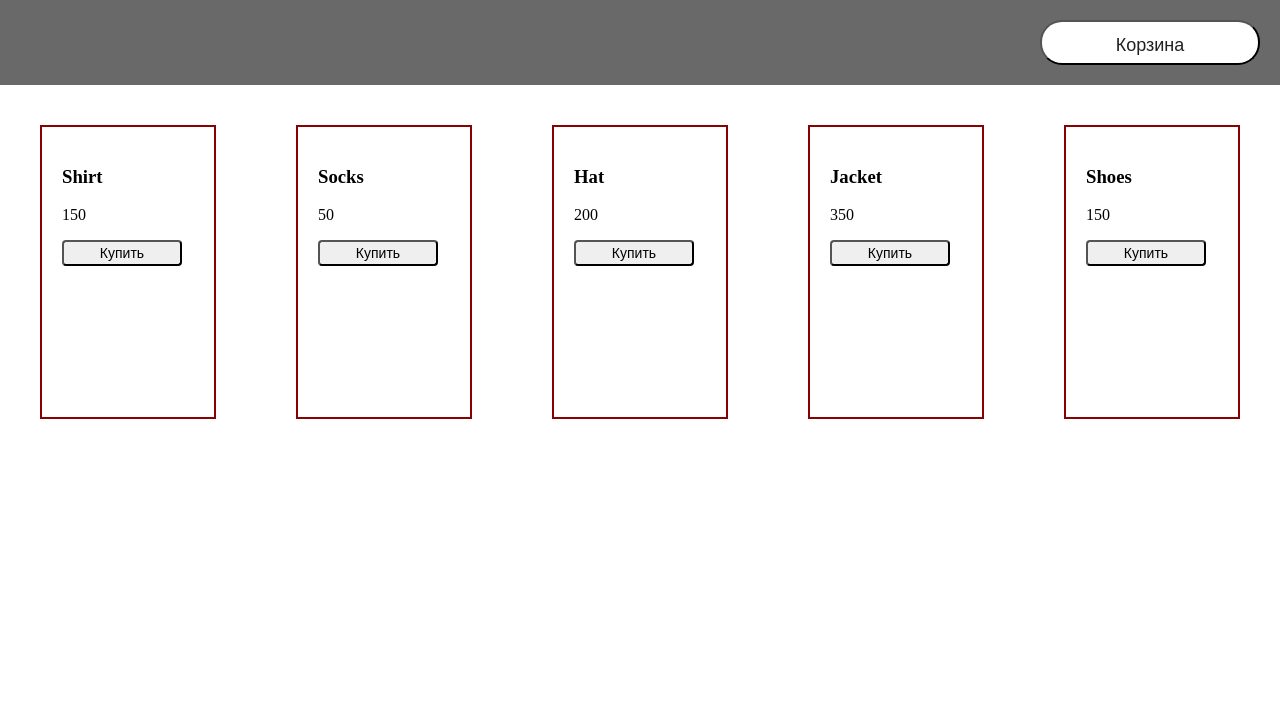
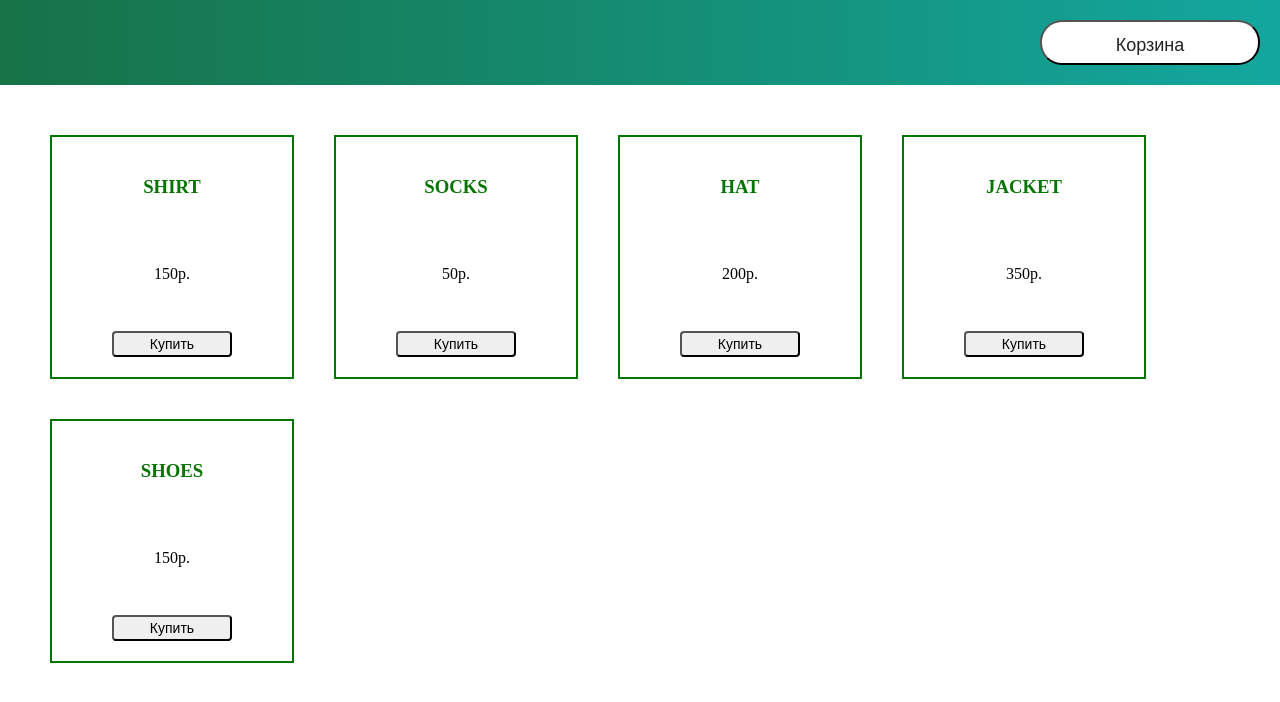
Before and after one commit to Demut91/JS-E-shop-pet-project, a plain HTML site: page index.html in a window 1280 px wide. Drawn offline with Linux system fonts and the light colour scheme.

Commit message:
trying to make some logic

```diff
--- a/main.js
+++ b/main.js
@@ -4,8 +4,8 @@ class GoodsItem {
     this.price = price;
   }
   render () {
-    return `<div class="product-item"><h3>${this.title}</h3>
-      <p>${this.price}</p><button class="buy-btn">Купить</button></div>`;
+    return `<div class="product-item"><h3 class="item-title">${this.title}</h3>
+      <p>${this.price}р.</p><button class="buy-btn">Купить</button></div>`;
   }
 }
 
@@ -60,7 +60,12 @@ class Cart {
 
 	list = []
 	sum = 0
-	adding (goodItem) {}
+	adding (goodItem) {
+        this.sum = this.sum + GoodsItem.price
+        if (this.list.indexOf(goodItem) < 0) {
+			this.list.push(goodItem)
+			}
+    }
     removing (goodItem) {}
     render () {}
 }
--- a/style.css
+++ b/style.css
@@ -4,7 +4,7 @@ body {
 .header {
   display: flex;
   justify-content: flex-end;
-    background-color: dimgrey;
+  background-image: linear-gradient(90deg, #177247 0%, #13a79f 100%);
   padding: 20px;
 }
 .btn-cart {
@@ -18,17 +18,28 @@ body {
   line-height: 45px;
   display: inline-block;
 }
+
 .products {
   display: flex;
-    justify-content: space-around;
+  flex-wrap: wrap;
+  padding: 30px;
 }
+
 .product-item {
+  display: flex;
+  flex-direction: column;
+  justify-content: space-between;
+  align-items: center;
   padding: 20px;
-    margin: 40px;
-    display: block;
-    height: 250px;
-    width: 250px;
-    border: 2px solid darkred;
+  margin: 20px;
+  min-height: 200px;
+  min-width: 200px;
+  border: 2px solid rgb(5, 117, 2);
+}
+
+.item-title {
+  text-transform: uppercase;
+  color: rgb(5, 117, 2);
 }
 
 .buy-btn {
```
Lines whose indentation alone changed are shown as unchanged.
